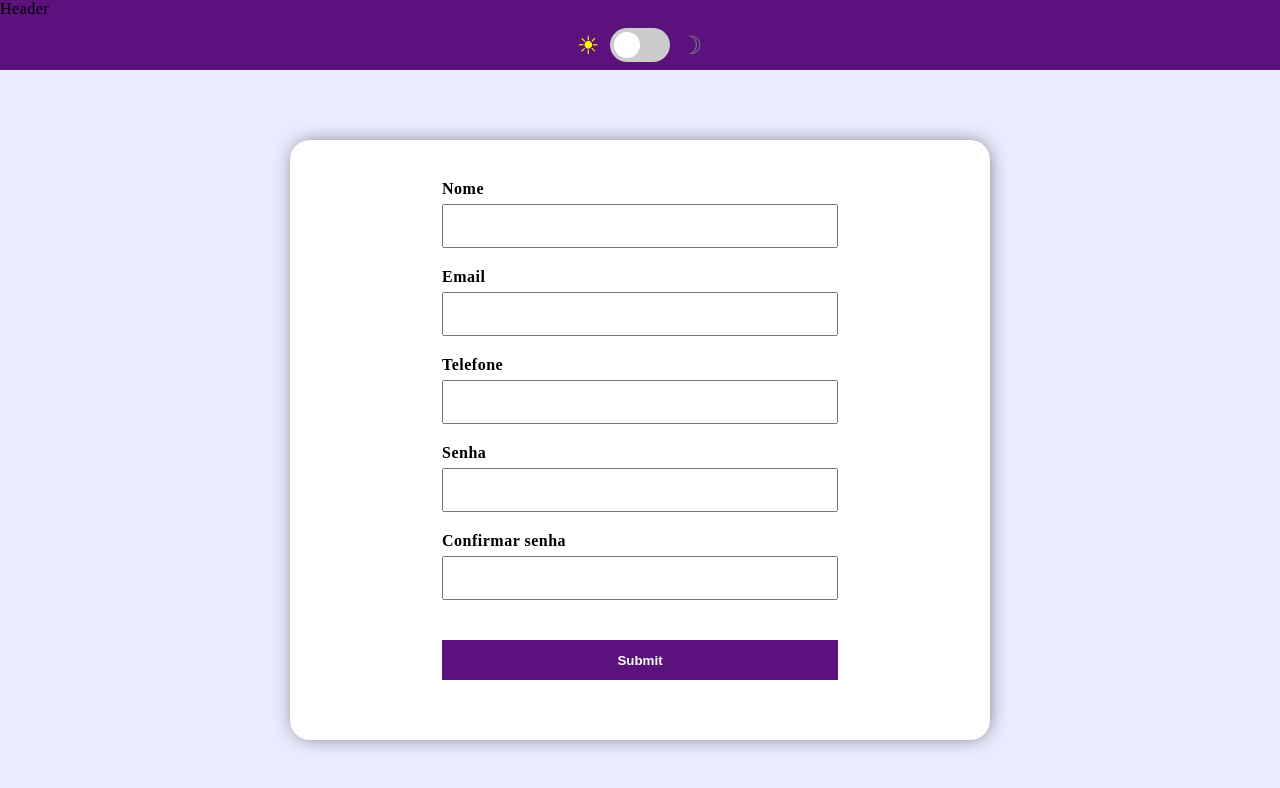
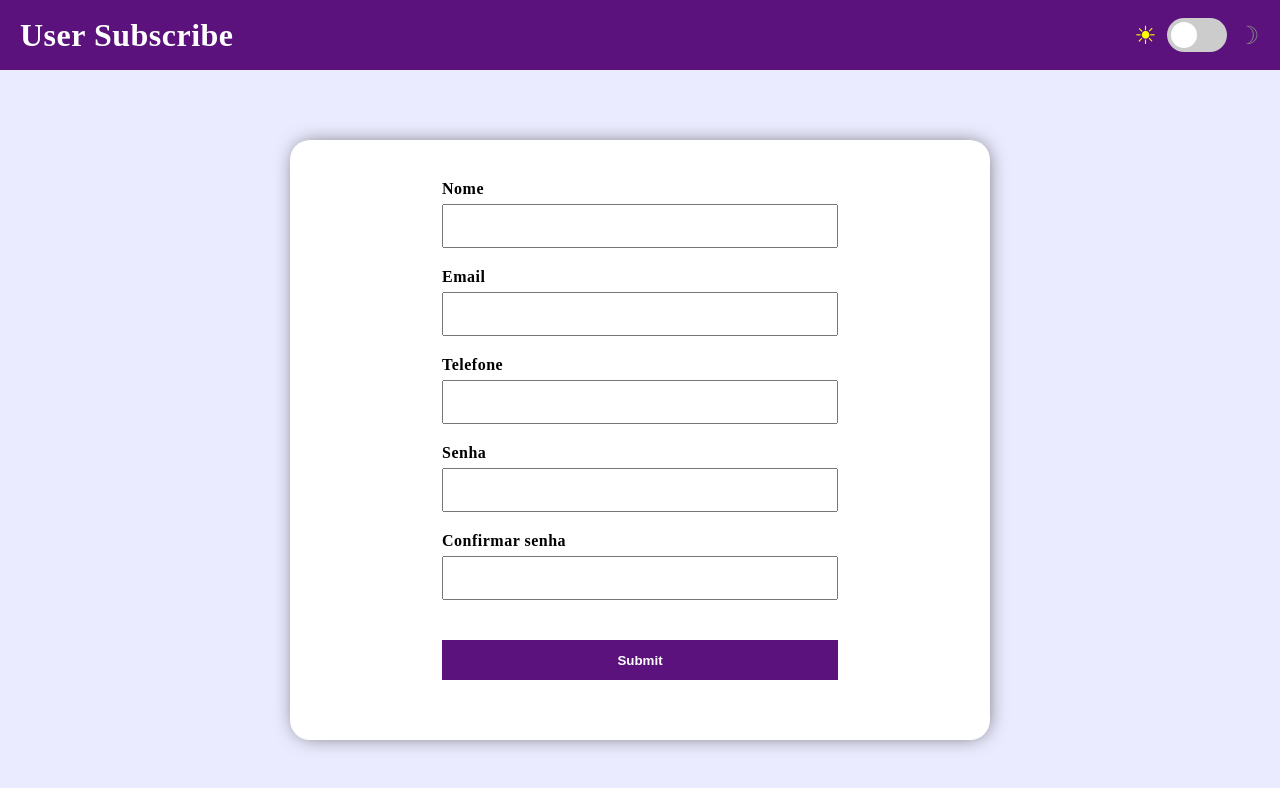
Before and after one commit to adrianosotos/mail-subscriber, a React (Create React App) app in the folder client/: page / in a window 1280 px wide. Shown: the top 788 px of the page. Built offline with nearby package versions, Linux system fonts and the light colour scheme; the HTML template or start-up script is replaced by a standard one.

Commit message:
fix: header styles

```diff
--- a/client/src/components/Header/Header.js
+++ b/client/src/components/Header/Header.js
@@ -1,4 +1,4 @@
-import { Container } from './style'
+import { Container, Logo } from './style'
 import Switch from '../Switch/Switch'
 import { useState } from 'react'
 
@@ -6,7 +6,7 @@ function Header () {
   const [isToggled, setIsToggled] = useState(false);
   return (
     <Container>
-      Header
+      <Logo>User Subscribe</Logo>
       <Switch
         id="test-switch"
         toggled={isToggled}
--- a/client/src/components/Header/style.js
+++ b/client/src/components/Header/style.js
@@ -3,7 +3,13 @@ import styled from 'styled-components'
 export const Container = styled.div`
   height: 70px;
   width: 100%;
-  display: block;
+  display: flex;
+  justify-content: space-between;
   background-color: #5b127d;
-  margin-bottom: 70px;
+  margin: auto auto 70px auto;
 `
+
+export const Logo = styled.h1`
+  color: #ffffff;
+  margin: auto 20px;
+`
--- a/client/src/components/Switch/style.js
+++ b/client/src/components/Switch/style.js
@@ -4,6 +4,7 @@ export const Container = styled.div`
   display: flex;
   justify-content: center;
   align-items: center;
+  margin: auto 20px;
 `
 
 export const SliderRound = styled.span`
```
